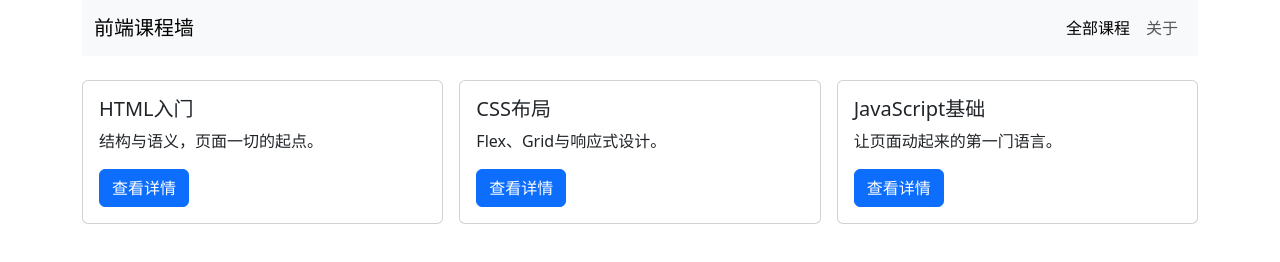
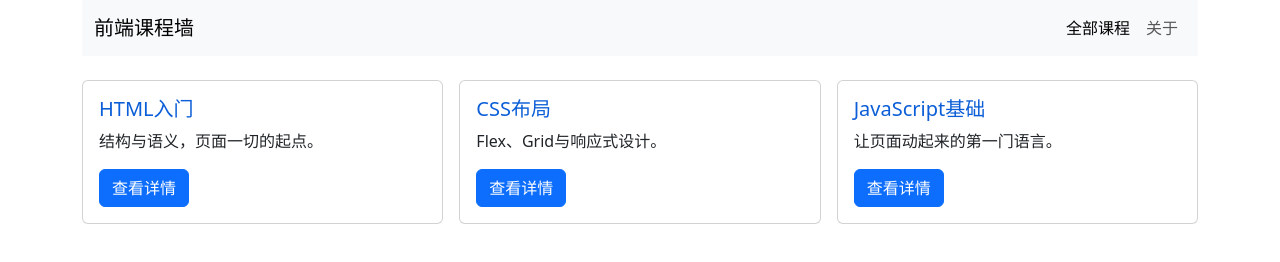
Before and after one commit to cl0vers33/frontend-practice-3, a plain HTML site: page course-page/bootstrap.html in a window 1280 px wide. Drawn offline with nearby package versions, Linux system fonts and the light colour scheme.

Commit message:
添加Bootstrap样式覆盖与多端检查

```diff
--- a/course-page/bootstrap.html
+++ b/course-page/bootstrap.html
@@ -4,6 +4,7 @@
   <meta charset="UTF-8">
   <meta name="viewport" content="width=device-width, initial-scale=1.0">
 <link href="https://cdn.jsdelivr.net/npm/bootstrap@5.3.3/dist/css/bootstrap.min.css" rel="stylesheet">
+<link rel="stylesheet" href="css/bootstrap.css">
   <title>课程展示</title>
 <div class="container">
   <nav class="navbar navbar-expand-md bg-body-tertiary mb-4">
--- /dev/null
+++ b/course-page/css/bootstrap.css
@@ -0,0 +1,3 @@
+.card .card-title {
+  color: #0b5ed7;
+}
```
